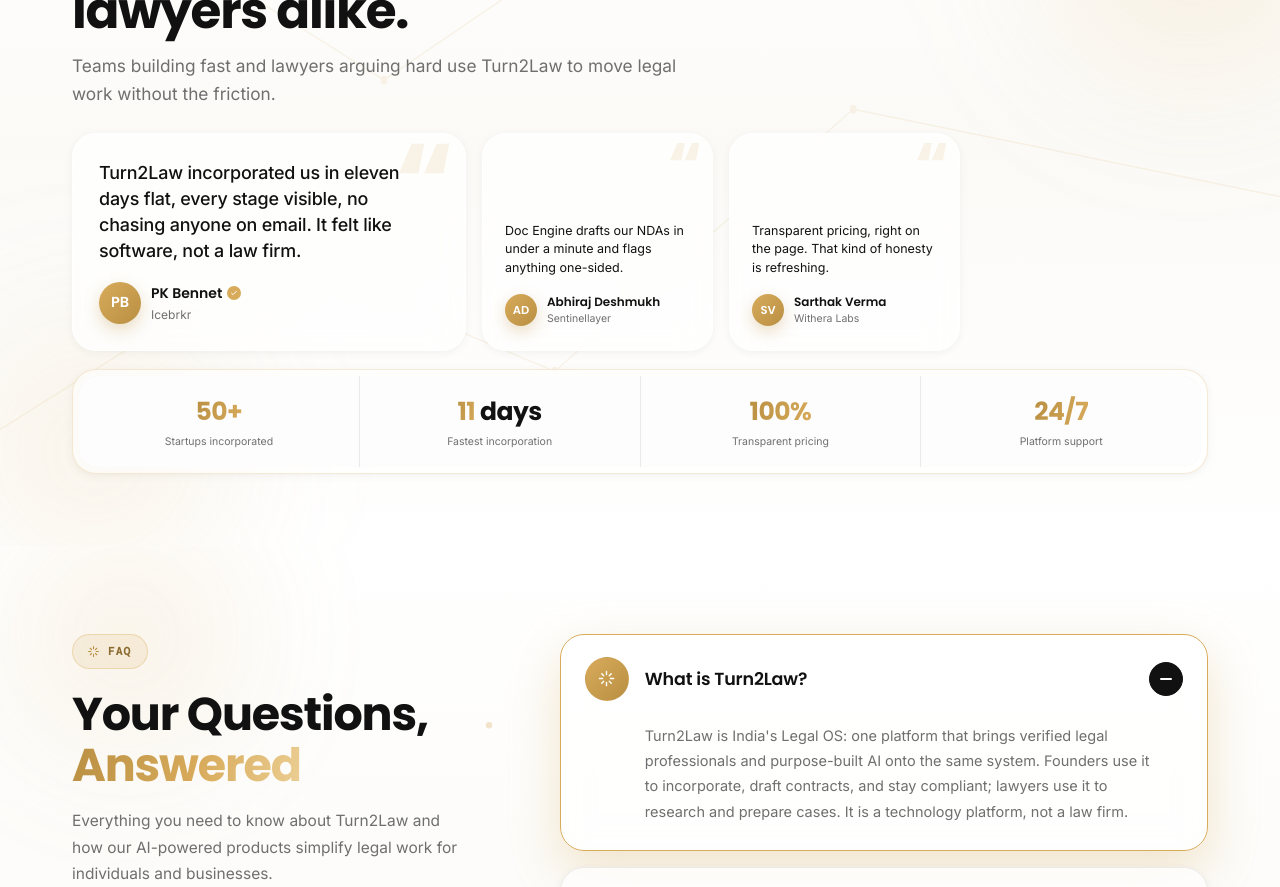
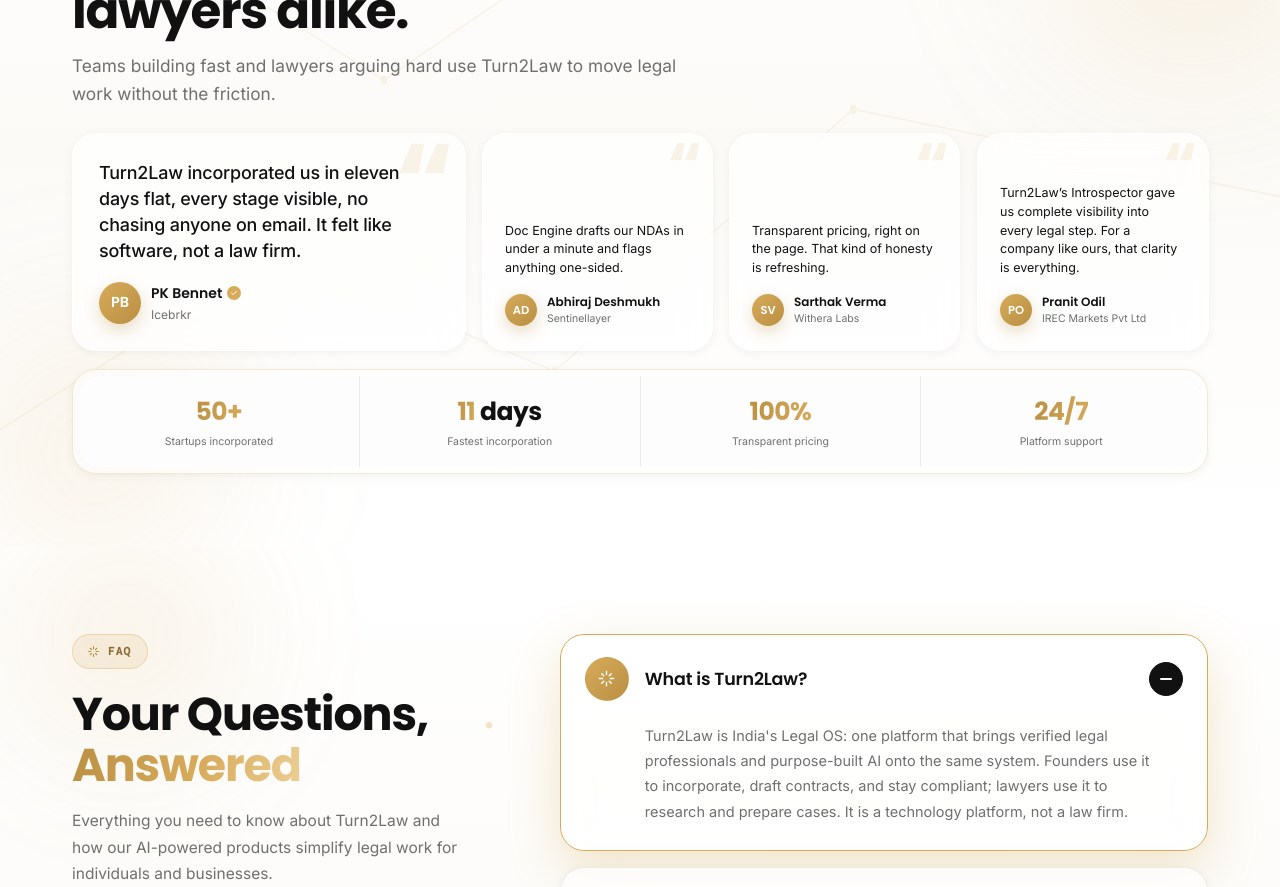
Before and after one commit to Mouryaveer/Docgen-integrated-T2L, a Next.js app in the folder T2L-site-main/: page / in a window 1280 px wide. Shown: the part 5300-6187 px from the top of the page. Built offline with nearby package versions, Linux system fonts and the light colour scheme.

Commit message:
feat: add Pranit Odil testimonial card (IREC Markets)
Adds a fourth testimonial to the landing page tst-bento grid with an Introspector comment. The grid is already defined as 1.7fr 1fr 1fr 1fr, so the fourth card fills a previously empty column.

```diff
--- a/T2L-site-main/app/pages/LandingPage.tsx
+++ b/T2L-site-main/app/pages/LandingPage.tsx
@@ -773,6 +773,18 @@
                   </div>
                 </div>
               </InteractiveCard>
+
+              <InteractiveCard className="ttile reveal" style={{ "--d": "180ms" } as React.CSSProperties}>
+                <div className="qmark">“</div>
+                <p className="q">Turn2Law’s Introspector gave us complete visibility into every legal step. For a company like ours, that clarity is everything.</p>
+                <div className="who">
+                  <div className="av">PO</div>
+                  <div>
+                    <div className="nm">Pranit Odil</div>
+                    <div className="rl">IREC Markets Pvt Ltd</div>
+                  </div>
+                </div>
+              </InteractiveCard>
             </div>
 
             <div className="tst-metrics reveal" style={{ "--d": "240ms" } as React.CSSProperties}>
```
